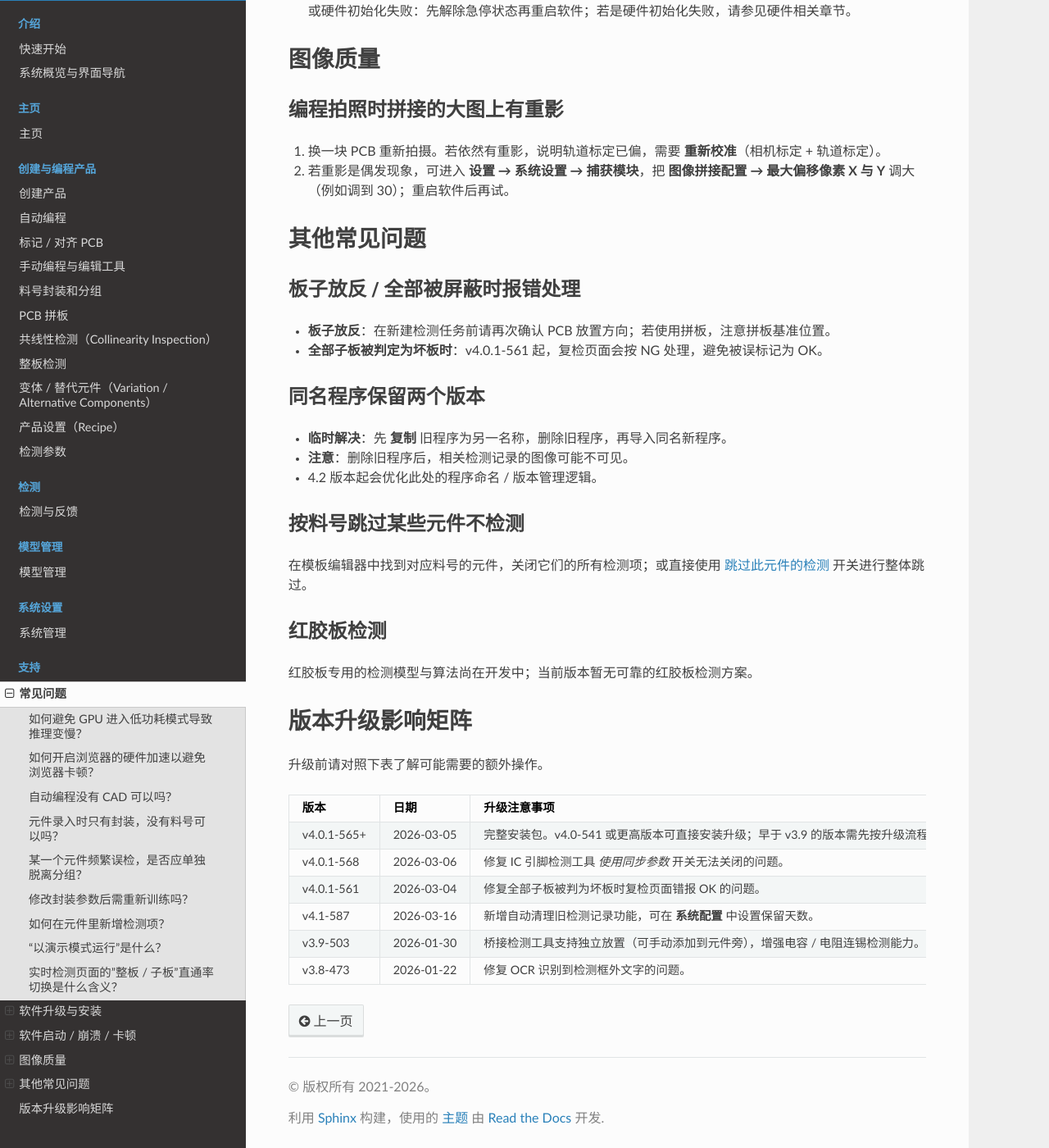
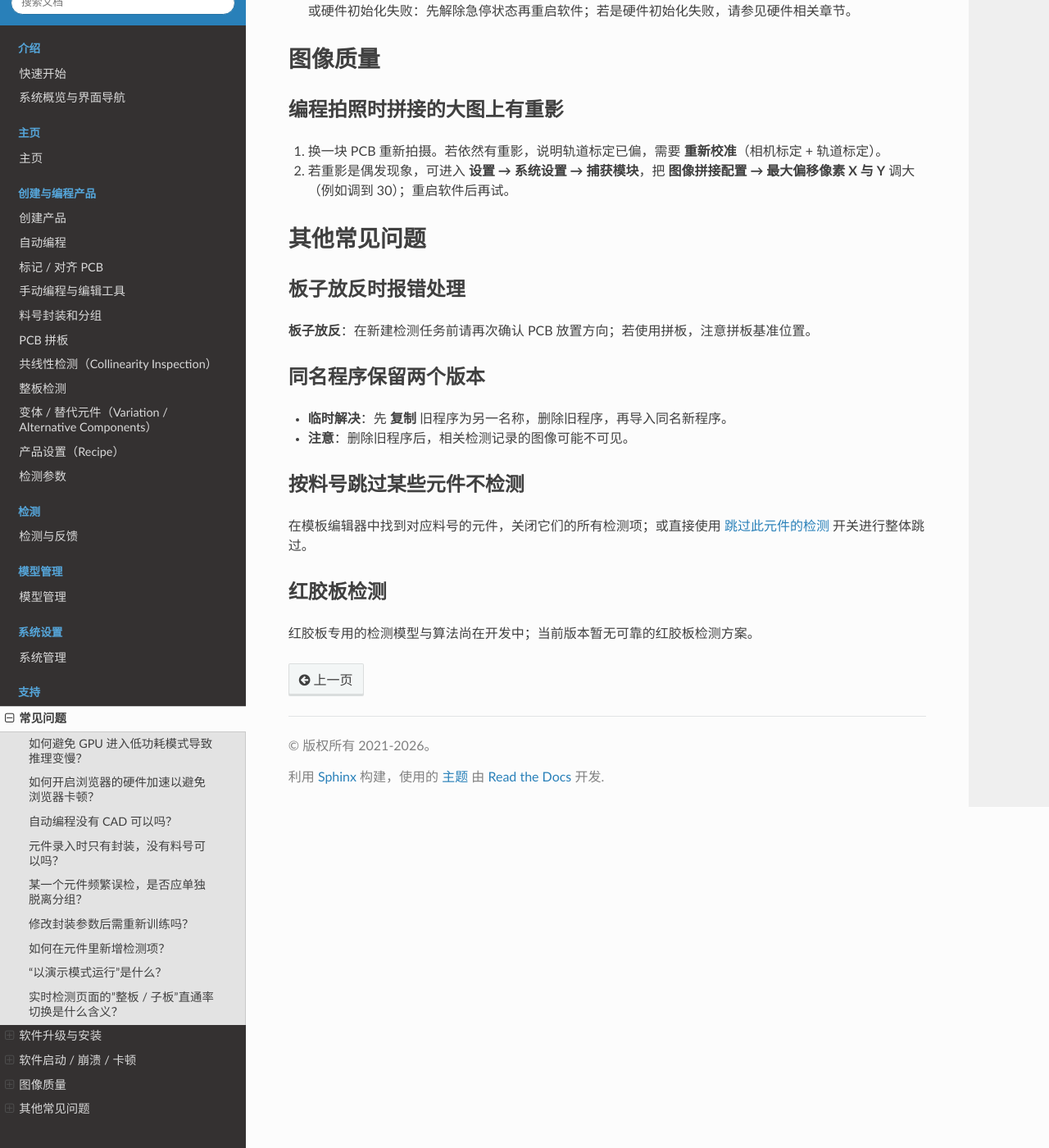
Before and after one commit to DaoAI-Robotics-Inc/daoai_pcb_aoi_user_manual, a Sphinx documentation site: the page built from docs/source/support/faq.rst, in a window 1280 px wide and 1400 px high, scrolled down 6555 px. Shown: the whole window at 82% size. Built offline with Sphinx 7.4.7 and the Read the Docs theme 3.1.0, drawn with Linux system fonts in a browser that asks for light colours; some of the changed text lies outside the part shown.

Commit message:
docs: remove all software-bug / version-fix mentions from customer docs
User asked to drop bug-related notes like "同步参数关不掉（v4.0.1-568
之前）：升级到 v4.0.1-568 即可正常关闭". Version-specific changelog
content belongs in release notes, not the user manual.

Removed / rewritten:
  - lead_2d_v2.rst tip: dropped the "同步参数关不掉 (v4.0.1-568 之前)"
    bullet entirely.
  - bridge.rst tip: "v3.9-503 起支持把 桥接检测 工具独立放置..." →
    "可把 桥接检测 工具独立放置..." (state-of-the-software, no version).
  - pcb_array.rst scenario table cell ④: "自动生成（v4.1-652/653/654
    之后改为任意拼板二维码）" → "任意拼板二维码".
  - pcb_array.rst tip about MES MainSN/PanelSN: dropped the
    "（v4.1-652 之后会自动取...）" parenthetical; stated current
    behavior directly.
  - support/faq.rst data-cleanup mention: "自 v4.1-587 起，软件支持..." →
    "软件支持..." (drop version prefix).
  - support/faq.rst "全部子板被判定为坏板时" bullet (v4.0.1-561 fix
    reference): deleted; section heading shortened to "板子放反时报错处理".
  - support/faq.rst "4.2 版本起会优化此处的程序命名..." sentence:
    dropped from the 同名程序保留两个版本 section.
  - support/faq.rst: deleted the entire "版本升级影响矩阵" section
    (6-row changelog table with v3.8-473 / v3.9-503 / v4.0.1-561 /
    v4.0.1-565+ / v4.0.1-568 / v4.1-587).

Final scan: no remaining "v3.x" / "v4.x" / "已修复" / "升级到" / "起支持"
matches anywhere in docs/source. Build (-E -a zh_CN) clean (0 W/E).

Co-Authored-By: Claude Opus 4.7 (1M context) <noreply@anthropic.com>

```diff
--- a/docs/source/complete_user_guide/config/detection_tools/bridge.rst
+++ b/docs/source/complete_user_guide/config/detection_tools/bridge.rst
@@ -28,4 +28,4 @@
 .. tip::
 
    - **连锡敏感度怎么调**：**灵敏度** 值小（接近 0）时只抽蓝色焊锡像素，敏感度大时会把红色 / 偏红的像素也包含进来。先小后大微调。
-   - **电容 / 电阻连锡专用检测**：v3.9-503 起支持把 **桥接检测** 工具独立放置在元件旁，作为附加检测项。
+   - **电容 / 电阻连锡专用检测**：可把 **桥接检测** 工具独立放置在元件旁，作为附加检测项。
--- a/docs/source/complete_user_guide/config/detection_tools/lead_2d_v2.rst
+++ b/docs/source/complete_user_guide/config/detection_tools/lead_2d_v2.rst
@@ -86,4 +86,3 @@ IC 引脚检测 2D v2（Lead 2D v2，基于颜色比例）
 .. tip::
 
    - **引脚末端 / 焊盘误报**：与 v1 相同 —— 元件末端无红色时关闭 **引脚末端**；元件引脚无明显焊盘区域时关闭 **焊盘** 子检测。
-   - **同步参数关不掉（v4.0.1-568 之前）**：升级到 v4.0.1-568 或更新版本即可正常关闭 *使用同步参数* 开关。
--- a/docs/source/complete_user_guide/features/pcb_array.rst
+++ b/docs/source/complete_user_guide/features/pcb_array.rst
@@ -177,7 +177,7 @@ PCB 拼板
    * - ④
      - 有拼板
      - 二维码在每个拼板内（每个拼板各一个）
-     - 自动生成（v4.1-652/653/654 之后改为任意拼板二维码）
+     - 任意拼板二维码
      - 各拼板内二维码
    * - ⑤
      - 有拼板
@@ -190,7 +190,7 @@ PCB 拼板
    **二维码读取常见问题：**
 
    - **二维码读取失败，序列号变成自动生成值**：检查二维码识别框是否完整覆盖条码区域；二维码本身是否清晰、无遮挡、无污损；多拼板时若部分拼板失败，检查拼板对齐是否偏移。
-   - **MES 报告中 MainSN / PanelSN 不符合预期**：对照上方场景表确认当前产品属于哪种场景。场景 ④ 中 MainSN 为随机值属正常现象（v4.1-652 之后会自动取任意拼板的 PanelSN 作为 MainSN）。如需 MainSN 为固定值，请在拼板区域外额外添加一个整板级二维码框，使产品落到场景 ⑤。
+   - **MES 报告中 MainSN / PanelSN 不符合预期**：对照上方场景表确认当前产品属于哪种场景。场景 ④ 中 MainSN 会自动取任意拼板的 PanelSN。如需 MainSN 为固定值，请在拼板区域外额外添加一个整板级二维码框，使产品落到场景 ⑤。
    - **阴阳板 / 鸳鸯板拼板**：智能拼板暂不支持此类布局，可使用 **手动复制粘贴拼板** 方式（旧拼板流程仍保留可用）。
 
 **相关页面**
--- a/docs/source/support/faq.rst
+++ b/docs/source/support/faq.rst
@@ -199,7 +199,7 @@ SSE 报错（后台模块崩溃）
 检测记录积累过多导致卡顿
 -------------------------------------------------------------
 
-* 自 **v4.1-587** 起，软件支持自动清理旧检测数据。可在 **设置 → 系统设置 → 系统配置** 中设置保留天数 / 磁盘阈值，过期数据会被自动清理。
+* 软件支持自动清理旧检测数据。可在 **设置 → 系统设置 → 系统配置** 中设置保留天数 / 磁盘阈值，过期数据会被自动清理。
 * 也可在 **数据分析报告 → 检测结果** 标签页中手动多选并删除指定时间段的检测记录。
 
 .. warning::
@@ -226,18 +226,16 @@ SSE 报错（后台模块崩溃）
 其他常见问题
 ================================================
 
-板子放反 / 全部被屏蔽时报错处理
+板子放反时报错处理
 -------------------------------------------------------------
 
-* **板子放反**：在新建检测任务前请再次确认 PCB 放置方向；若使用拼板，注意拼板基准位置。
-* **全部子板被判定为坏板时**：v4.0.1-561 起，复检页面会按 NG 处理，避免被误标记为 OK。
+**板子放反**：在新建检测任务前请再次确认 PCB 放置方向；若使用拼板，注意拼板基准位置。
 
 同名程序保留两个版本
 -------------------------------------------------------------
 
 * **临时解决**：先 **复制** 旧程序为另一名称，删除旧程序，再导入同名新程序。
 * **注意**：删除旧程序后，相关检测记录的图像可能不可见。
-* 4.2 版本起会优化此处的程序命名 / 版本管理逻辑。
 
 按料号跳过某些元件不检测
 -------------------------------------------------------------
@@ -248,35 +246,3 @@ SSE 报错（后台模块崩溃）
 -------------------------------------------------------------
 
 红胶板专用的检测模型与算法尚在开发中；当前版本暂无可靠的红胶板检测方案。
-
-
-版本升级影响矩阵
-================================================
-
-升级前请对照下表了解可能需要的额外操作。
-
-.. list-table::
-   :header-rows: 1
-   :widths: 18 14 68
-
-   * - 版本
-     - 日期
-     - 升级注意事项
-   * - v4.0.1-565+
-     - 2026-03-05
-     - 完整安装包。v4.0-541 或更高版本可直接安装升级；早于 v3.9 的版本需先按升级流程操作。在线机版本 / 无商标版本有独立安装包。
-   * - v4.0.1-568
-     - 2026-03-06
-     - 修复 IC 引脚检测工具 *使用同步参数* 开关无法关闭的问题。
-   * - v4.0.1-561
-     - 2026-03-04
-     - 修复全部子板被判为坏板时复检页面错报 OK 的问题。
-   * - v4.1-587
-     - 2026-03-16
-     - 新增自动清理旧检测记录功能，可在 **系统配置** 中设置保留天数。
-   * - v3.9-503
-     - 2026-01-30
-     - 桥接检测工具支持独立放置（可手动添加到元件旁），增强电容 / 电阻连锡检测能力。
-   * - v3.8-473
-     - 2026-01-22
-     - 修复 OCR 识别到检测框外文字的问题。
```
